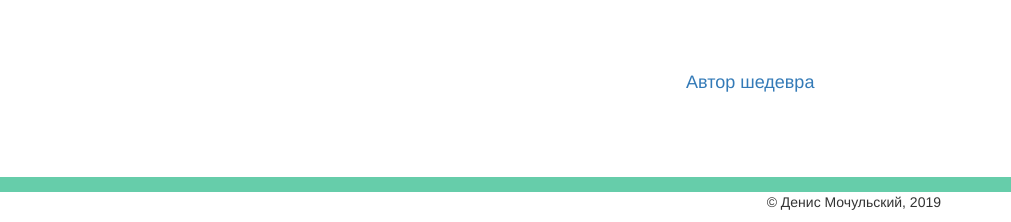
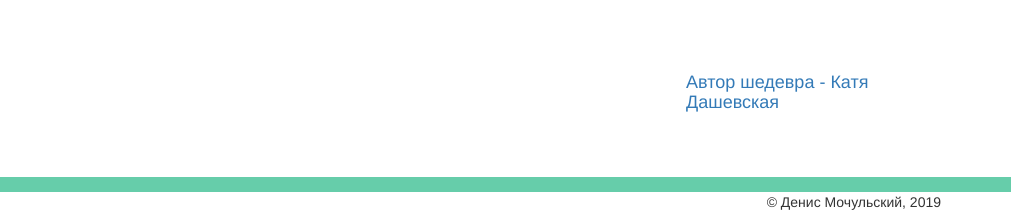
Before and after one commit to DenisMochulsky/mywebpage, a plain HTML site: page index.html in a window 1280 px wide. Shown: the part 794-1016 px from the top of the page, 269-1280 px from the left. Drawn offline with nearby package versions, Linux system fonts and the light colour scheme.

Commit message:
Update index.html

```diff
--- a/index.html
+++ b/index.html
@@ -92,7 +92,7 @@
 				<h3>Удручающе, но факт</h2>
 				<img src="https://raw.githubusercontent.com/DenisMochulsky/mywebpage/master/%D0%9A%D1%82%D0%BE%20%D0%BF%D1%80%D0%BE%D1%87%D0%B8%D1%82%D0%B0%D0%BB%20%D1%82%D0%BE%D1%82....jpg" title="rofl" alt="" style="height:250px; margin:10px 10px 60px 40px">
 				<article>
-						<a href="https://vk.com/kasech" class="navbar-brand">Автор шедевра</a>
+						<a href="https://vk.com/kasech" class="navbar-brand">Автор шедевра - Катя Дашевская</a>
 					</article>
 				</div>
 			</div>
```
